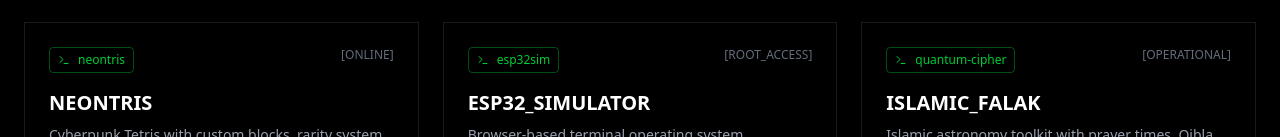
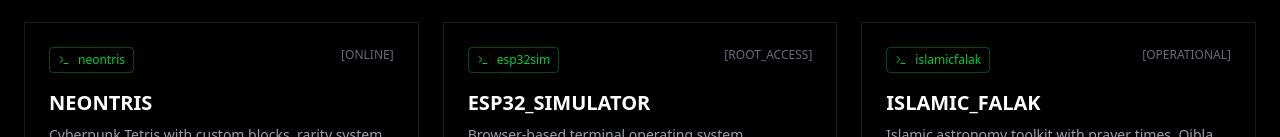
Before and after one commit to linuxpredator/neural_matrix, a Next.js app: page / in a window 1280 px wide. Shown: the part 948-1085 px from the top of the page. Built offline with nearby package versions, Linux system fonts and the light colour scheme.

Commit message:
refactor: move Islamic Falak from /demo/quantum-cipher to /projek/islamicfalak
- Create /projek/islamicfalak route
- Copy all components and libraries
- Update ProjectGrid link and ID
- Remove old /demo/quantum-cipher folder

```diff
--- a/components/ProjectGrid.tsx
+++ b/components/ProjectGrid.tsx
@@ -51,13 +51,13 @@ const projects = [
         link: "/projek/esp32sim"
     },
     {
-        id: "quantum-cipher",
+        id: "islamicfalak",
         title: "ISLAMIC_FALAK",
         description: "Islamic astronomy toolkit with prayer times, Qibla direction, Hijri calendar, and moon phases.",
         tech: ["Next.js", "Astronomy", "i18n"],
         status: "OPERATIONAL",
         delay: 0.6,
-        link: "/demo/quantum-cipher"
+        link: "/projek/islamicfalak"
     }
 ];
 
```
Also changed, not shown: app/projek/islamicfalak/components/HijriCalendar.tsx (renamed from app/demo/quantum-cipher/components/HijriCalendar.tsx), app/projek/islamicfalak/components/MoonPhase.tsx (renamed from app/demo/quantum-cipher/components/MoonPhase.tsx), app/projek/islamicfalak/components/PrayerTimesCard.tsx (renamed from app/demo/quantum-cipher/components/PrayerTimesCard.tsx), app/projek/islamicfalak/components/QiblaCompass.tsx (renamed from app/demo/quantum-cipher/components/QiblaCompass.tsx), app/projek/islamicfalak/lib/hijri.ts (renamed from app/demo/quantum-cipher/lib/hijri.ts), app/projek/islamicfalak/lib/moon.ts (renamed from app/demo/quantum-cipher/lib/moon.ts), app/projek/islamicfalak/lib/prayer-times.ts (renamed from app/demo/quantum-cipher/lib/prayer-times.ts), app/projek/islamicfalak/lib/qibla.ts (renamed from app/demo/quantum-cipher/lib/qibla.ts), app/projek/islamicfalak/lib/translations.ts (renamed from app/demo/quantum-cipher/lib/translations.ts), app/projek/islamicfalak/page.tsx (renamed from app/demo/quantum-cipher/page.tsx), app/projek/islamicfalak/types/falak.ts (renamed from app/demo/quantum-cipher/types/falak.ts).
